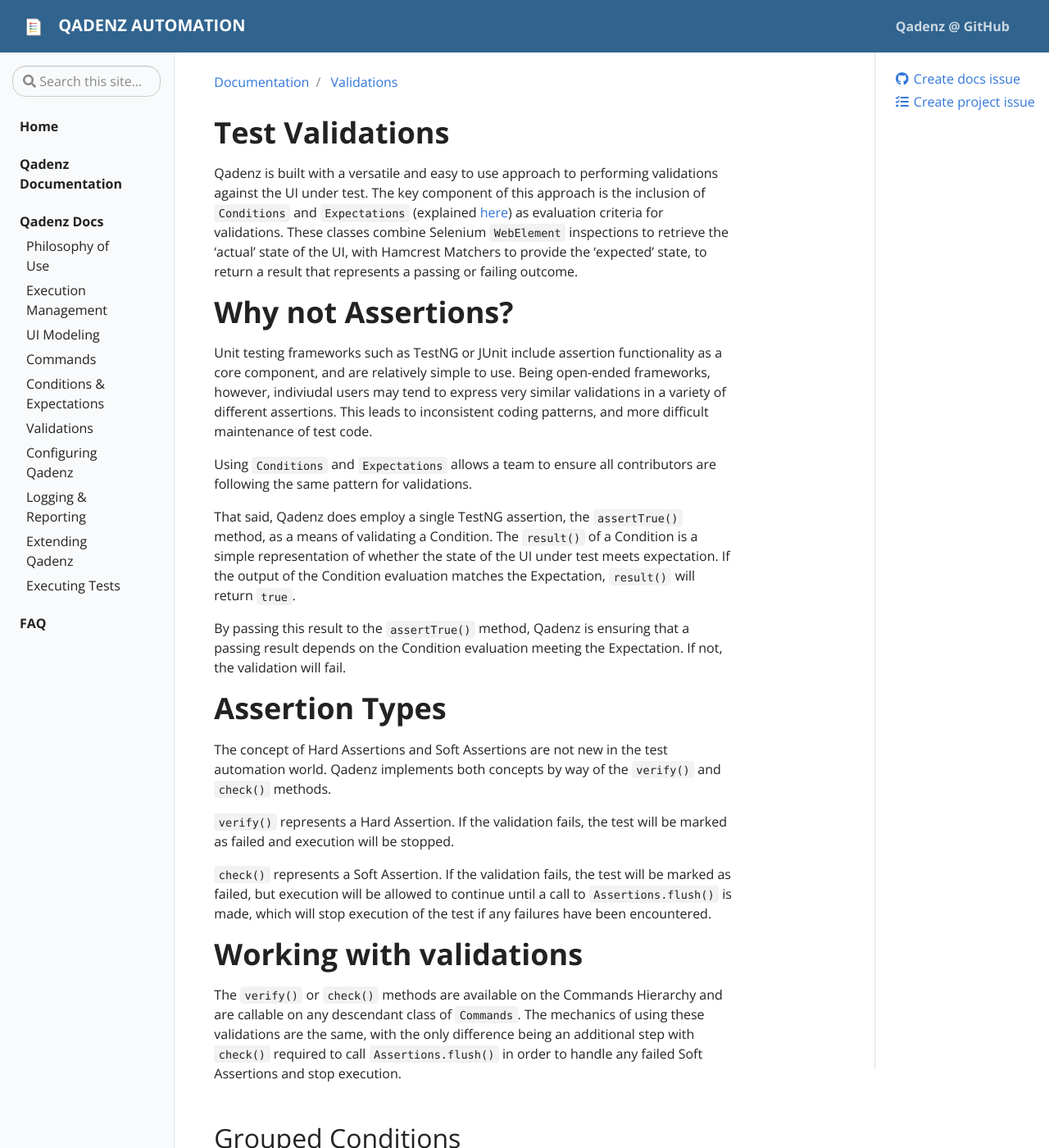
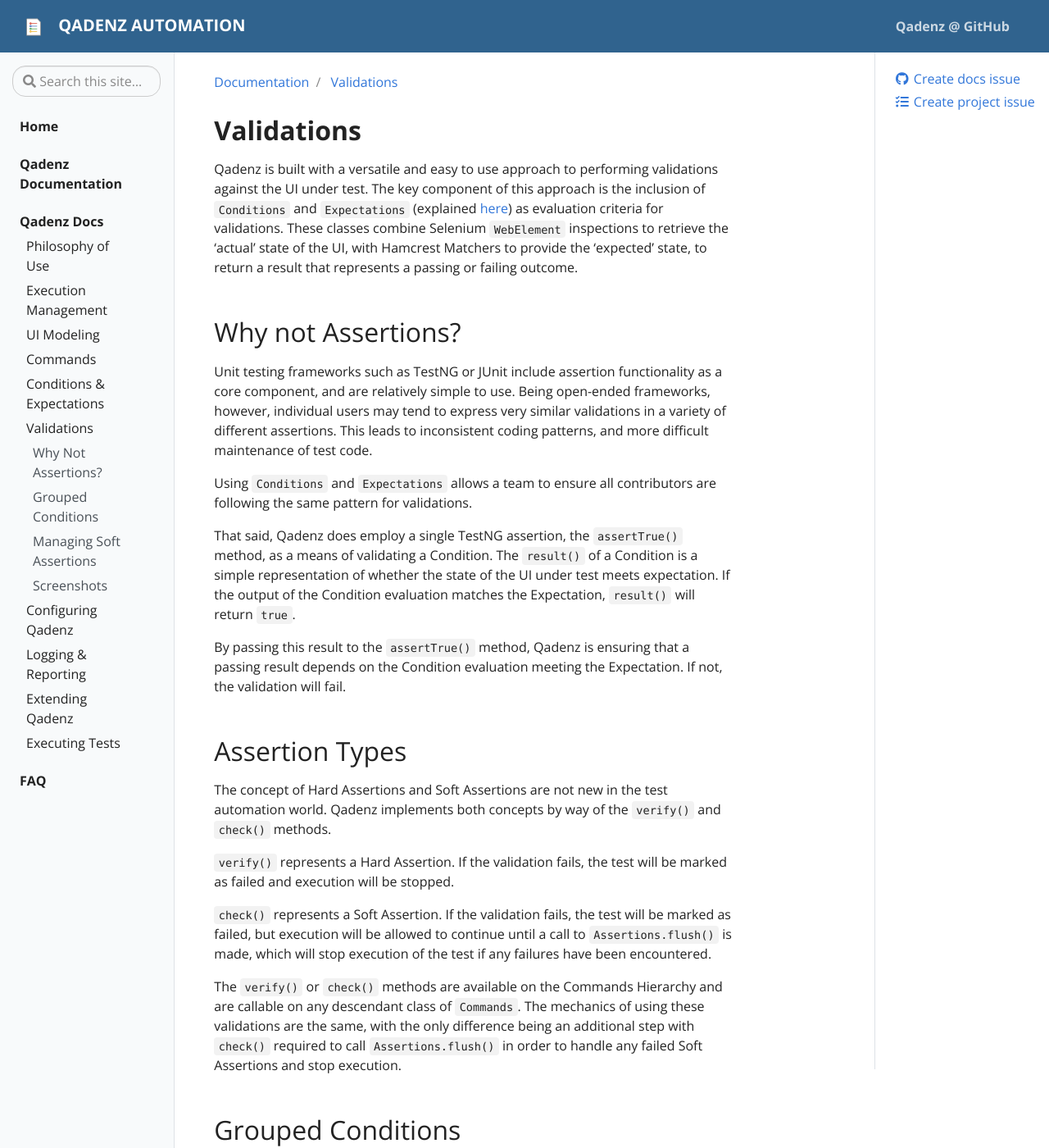
Before and after one commit to qadenz/qadenz.github.io, a Jekyll site: the page built from _docs/validations.md, in a window 1280 px wide and 1400 px high. Shown: the whole window at 82% size. Built offline with Jekyll 4.4.1, drawn with Linux system fonts in a browser that asks for light colours; some of the changed text lies outside the part shown.

Commit message:
Moved validations content to docs page

```diff
--- a/_data/toc.yml
+++ b/_data/toc.yml
@@ -48,9 +48,9 @@
         #- title: Browser Commands
           #url: "docs#browser-commands"
     - title: Conditions & Expectations
-      url: "docs#conditions--expectations"
+      url: "docs/conditions-and-expectations"
     - title: Validations
-      url: "docs#validations"
+      url: "docs/validations"
       children:
         - title: Why Not Assertions?
           url: "docs#why-not-assertions"
--- a/_docs/validations.md
+++ b/_docs/validations.md
@@ -4,13 +4,13 @@ tags:
 description: Making assertions with Conditions and Expectations
 ---
 
-# Test Validations
+## **Validations**
 
 Qadenz is built with a versatile and easy to use approach to performing validations against the UI under test. The key component of this approach is the inclusion of `Conditions` and `Expectations` (explained [here]({{ site.baseurl }}{% link _docs/conditions-and-expectations.md %})) as evaluation criteria for validations. These classes combine Selenium `WebElement` inspections to retrieve the 'actual' state of the UI, with Hamcrest Matchers to provide the 'expected' state, to return a result that represents a passing or failing outcome.
 
-# Why not Assertions?
+## Why not Assertions?
 
-Unit testing frameworks such as TestNG or JUnit include assertion functionality as a core component, and are relatively simple to use. Being open-ended frameworks, however, indiviudal users may tend to express very similar validations in a variety of different assertions. This leads to inconsistent coding patterns, and more difficult maintenance of test code.
+Unit testing frameworks such as TestNG or JUnit include assertion functionality as a core component, and are relatively simple to use. Being open-ended frameworks, however, individual users may tend to express very similar validations in a variety of different assertions. This leads to inconsistent coding patterns, and more difficult maintenance of test code.
 
 Using `Conditions` and `Expectations` allows a team to ensure all contributors are following the same pattern for validations.
 
@@ -18,15 +18,13 @@ That said, Qadenz does employ a single TestNG assertion, the `assertTrue()` meth
 
 By passing this result to the `assertTrue()` method, Qadenz is ensuring that a passing result depends on the Condition evaluation meeting the Expectation. If not, the validation will fail.
 
-# Assertion Types
+## Assertion Types
 
 The concept of Hard Assertions and Soft Assertions are not new in the test automation world. Qadenz implements both concepts by way of the `verify()` and `check()` methods.
 
 `verify()` represents a Hard Assertion. If the validation fails, the test will be marked as failed and execution will be stopped.
 
 `check()` represents a Soft Assertion. If the validation fails, the test will be marked as failed, but execution will be allowed to continue until a call to `Assertions.flush()` is made, which will stop execution of the test if any failures have been encountered.
-
-# Working with validations
 
 The `verify()` or `check()` methods are available on the Commands Hierarchy and are callable on any descendant class of `Commands`. The mechanics of using these validations are the same, with the only difference being an additional step with `check()` required to call `Assertions.flush()` in order to handle any failed Soft Assertions and stop execution.
 
@@ -36,7 +34,7 @@ Validations in Qadenz are further enhanced with the ability to evaluate multiple
 
 Using Qadenz, a tester is able to execute these same validations in one call to `verify()` or `check()`, and will receive results for each Condition evaluation regardless of individual results. If again, the first validation fails, Qadenz will perform handling tasks on the failure, then proceed to evaluate each of the other Conditions that were passed. In the case of a `verify()` with multiple Conditions where one or more have failed, halting of test execution will be delayed until all Conditions have been evaluated, which will ensure that the test step is completed in its entirety.
 
-## Managing soft assertions
+## Managing Soft Assertions
 
 The `check()` methods works alongside the static `Assertions.flush()` method to delay execution stoppages in the event of failed validations. As calls to `check()` are made and executed through the course of a test, the [`Assertions`](https://github.com/qadenz/qadenz/blob/master/src/main/java/io/qadenz/automation/commands/Assertions.java) class tracks whether any failures have been encountered. When the call to `Assertions.flush()` is made, this tracker is checked. If any failures are present, execution will be stopped. If no failures are found, execution continues.
 
```
Also changed, not shown: _docs/conditions-and-expectations.md (+4 -4 lines).
